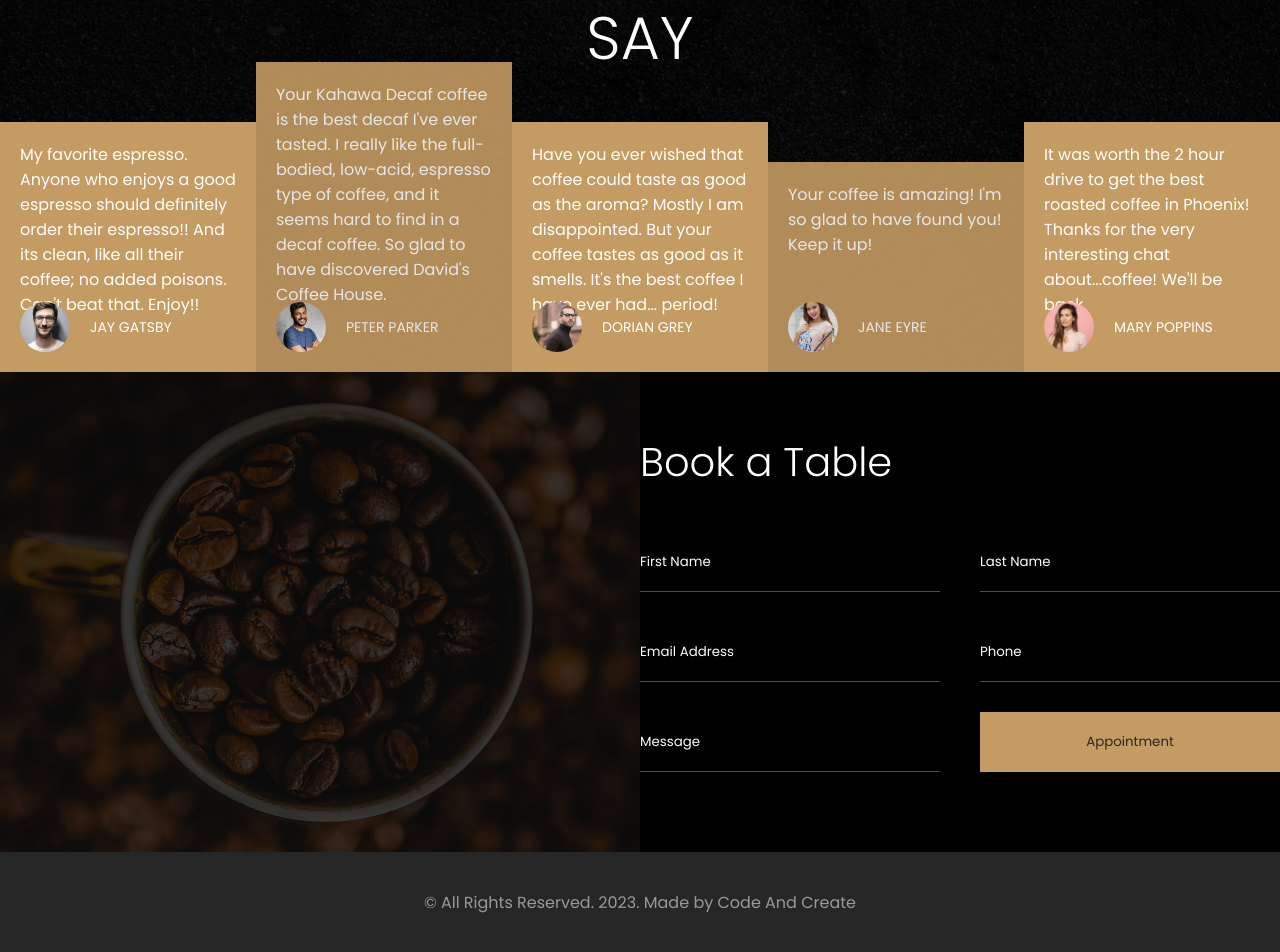
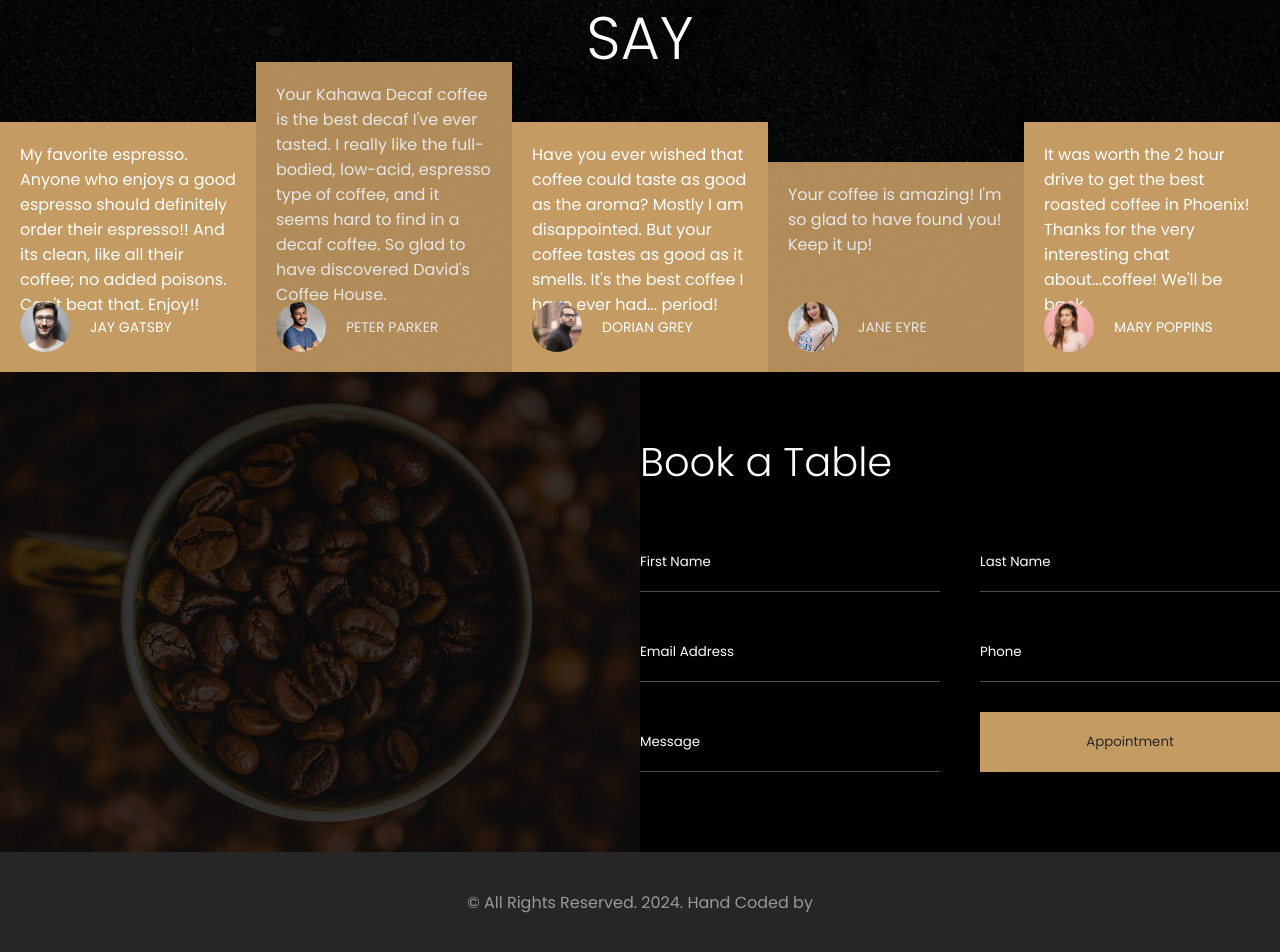
Before and after one commit to dmeskhi/Coffee-House, a plain HTML site: page index.html in a window 1280 px wide. Shown: the part 2388-3340 px from the top of the page. Drawn offline with nearby package versions, Linux system fonts and the light colour scheme.

Commit message:
final touch up

```diff
--- a/index.html
+++ b/index.html
@@ -319,7 +319,7 @@
       <!-- Footer -->
       <footer>
         <p class="copyright">
-          &copy; All Rights Reserved. 2023. Made by Code And Create
+          &copy; All Rights Reserved. 2024. Hand Coded by
         </p>
       </footer>
       <!-- End of Footer -->
```
